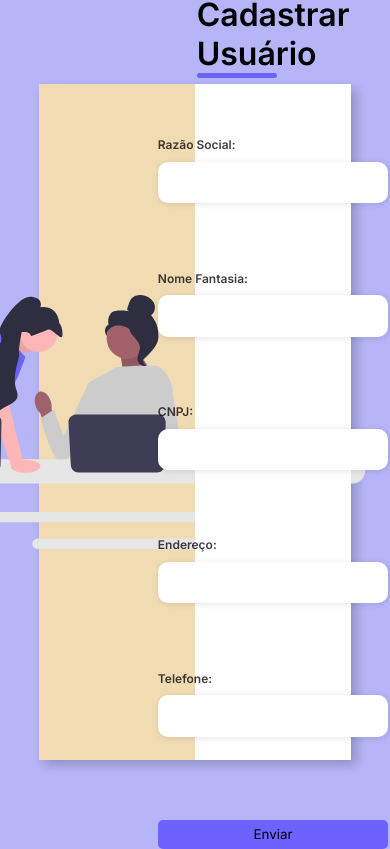
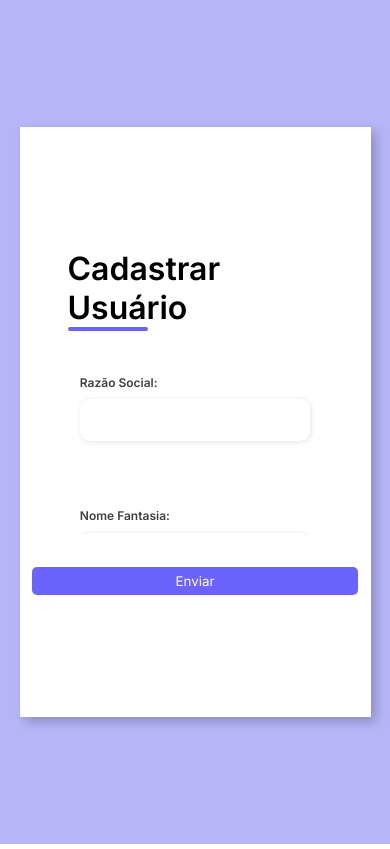
Before and after one commit to j0ao-s/crud-php, a PHP site: page /cadastrar.html in a window 390 px wide. Run offline with PHP 8.4, Linux system fonts and the light colour scheme.

Commit message:
responsividade

```diff
--- a/css/index.css
+++ b/css/index.css
@@ -53,6 +53,8 @@ img {
 }
 
 .botao-enviar {
+    content: "Enviar";
+    color: #fff;
     display: flex;
     justify-content: center;
     align-items: center;
@@ -67,6 +69,11 @@ img {
 .botao-enviar:hover{
     background-color: #6b63fff1;
 }
+
+/* .botao-enviar input[type="submit"]::before {
+    content: "Enviar";
+    color: #fff;
+} */
 
 .cabecalho-cadastro h1::after {
     content: '';
@@ -113,3 +120,41 @@ img {
     font-weight: 600;
     color: #000000c0;
 }
+
+@media screen and (max-width: 1336px) {
+    .img-form {
+        display: none;
+    }
+
+    .img-form img {
+        display: none;
+    }
+
+    .container {
+        width: 50%;
+    }
+
+    .form {
+        width: 100%;
+    }
+}
+
+@media screen and (max-width: 1068px) {
+    .container {
+        width: 90%;
+        height: 70vh;
+    }
+
+    .input-grp {
+        flex-direction: column;
+        overflow-y: scroll;
+        flex-wrap: nowrap;
+        max-height: 10rem;
+        padding: 0 3rem;
+    }
+
+    .botao-enviar {
+        margin-top: 2rem;
+
+    }
+}
```
Also changed, not shown: readme.md.
